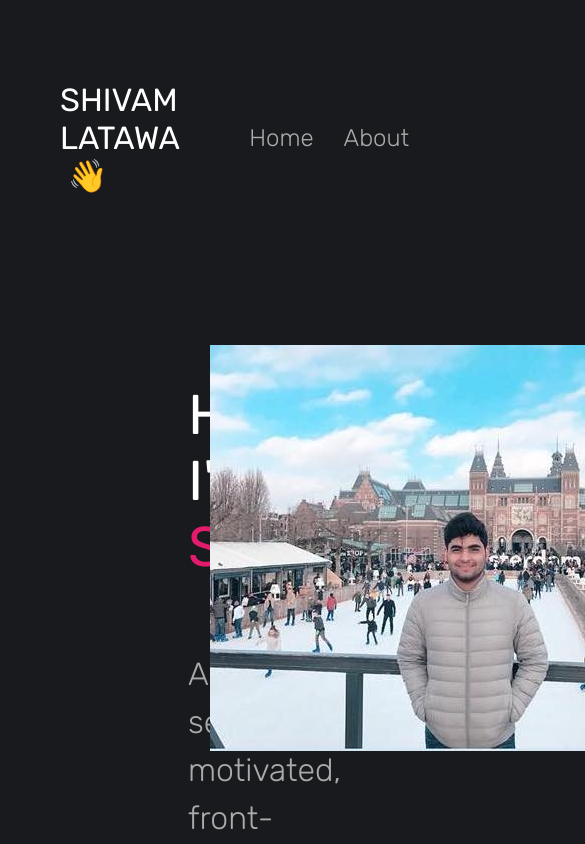
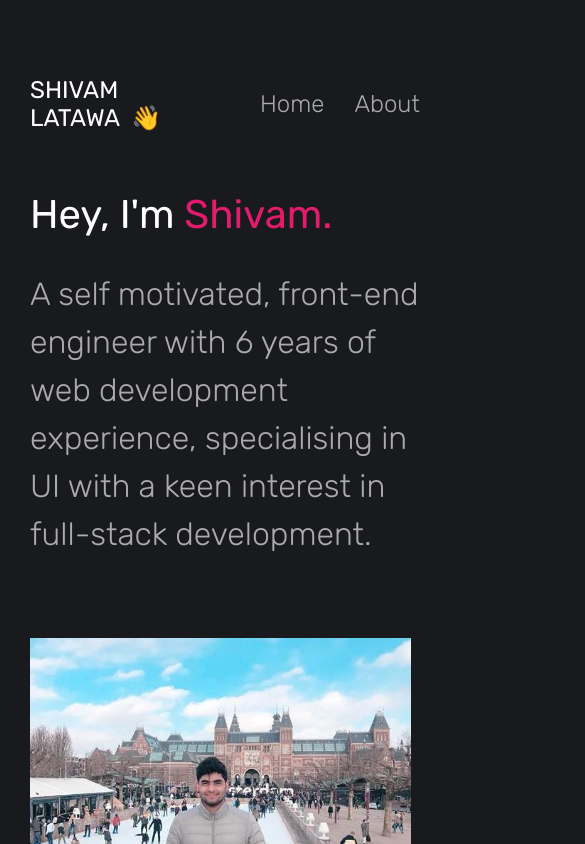
Before and after one commit to ShivamLatawa/portfolio, a React (Vite) app: page / in a window 390 px wide. Shown: the top 844 px of the page, 585 px wide, since content can reach past the window. Built offline with nearby package versions, Linux system fonts and the light colour scheme.

Commit message:
Add styling for mobile view

```diff
--- a/src/app/features/about/index.tsx
+++ b/src/app/features/about/index.tsx
@@ -17,4 +17,5 @@ const StyledContent = styled.div`
     flex-direction: column;
     justify-content: center;
     align-items: center;
+    margin-top: 3rem;
 `;
--- a/src/app/features/home/index.tsx
+++ b/src/app/features/home/index.tsx
@@ -66,10 +66,10 @@ const Home = () => {
                 <StyledText>
                     Hey, I'm <StyledSpan>Shivam.</StyledSpan>
                 </StyledText>
-                <StyledParagraph>A self motivated, front-end engineer wih 6 years of web development experience, specialising in UI with a keen interest in full-stack development.</StyledParagraph>
+                <StyledParagraph>A self motivated, front-end engineer with 6 years of web development experience, specialising in UI with a keen interest in full-stack development.</StyledParagraph>
             </StyledContent>
             <div>
-                <img src={profile} alt="Shivam's image"/>
+                <StyledImg src={profile} alt="Shivam's image"/>
             </div>
         </StyledWrapper>
     );
@@ -79,13 +79,27 @@ export default Home;
 
 const StyledWrapper = styled.div`
     display: flex;
-    margin: 8rem;
+    margin-top: 4rem;
     justify-content: space-between;
+    flex-wrap: wrap;
+
+    @media (max-width: 1024px) {
+        margin-top: 1rem;
+    }
 `;
 const StyledContent = styled.div`
-    display: flex;
-    flex-direction: column;
-    max-width: 40%
+    width: 50%;
+
+    @media (max-width: 1024px) {
+        width: 100%;
+    }
+`;
+
+const StyledImg = styled.img`
+    @media (max-width: 768px) {
+        height: 63%;
+        margin-top: 3rem;
+    }
 `;
 const StyledSpan = styled.span`
     color: #e31b6d;
@@ -94,6 +108,10 @@ const StyledText = styled.h1`
     color: ${(props) => props.theme.colors.white};
     font-size: 3.5rem;
     font-weight: 400;
+
+    @media (max-width: 768px) {
+        font-size: 2.5rem;
+    }
 `;
 const StyledParagraph = styled.p`
     font-size: 2rem;
--- a/src/app/header/index.tsx
+++ b/src/app/header/index.tsx
@@ -42,6 +42,10 @@ const StyledNav = styled.nav``;
 
 const StyledHeader = styled.h1`
     font-weight: 400;
+
+    @media (max-width: 768px) {
+        font-size: 1.5rem;
+    }
 `;
 
 const StyledLink = styled(Link)`
--- a/src/style.css
+++ b/src/style.css
@@ -8,3 +8,11 @@ body {
     margin: auto;
     padding: 60px;
 }
+@media (max-width: 768px) {
+    body {
+        color: #5e5e5e;
+        width: 100%;
+        padding: 60px 30px 0px 30px;
+        margin: 0;
+    }
+}
```
Also changed, not shown: 1 other file (tests, documents, lock files or other folders).
